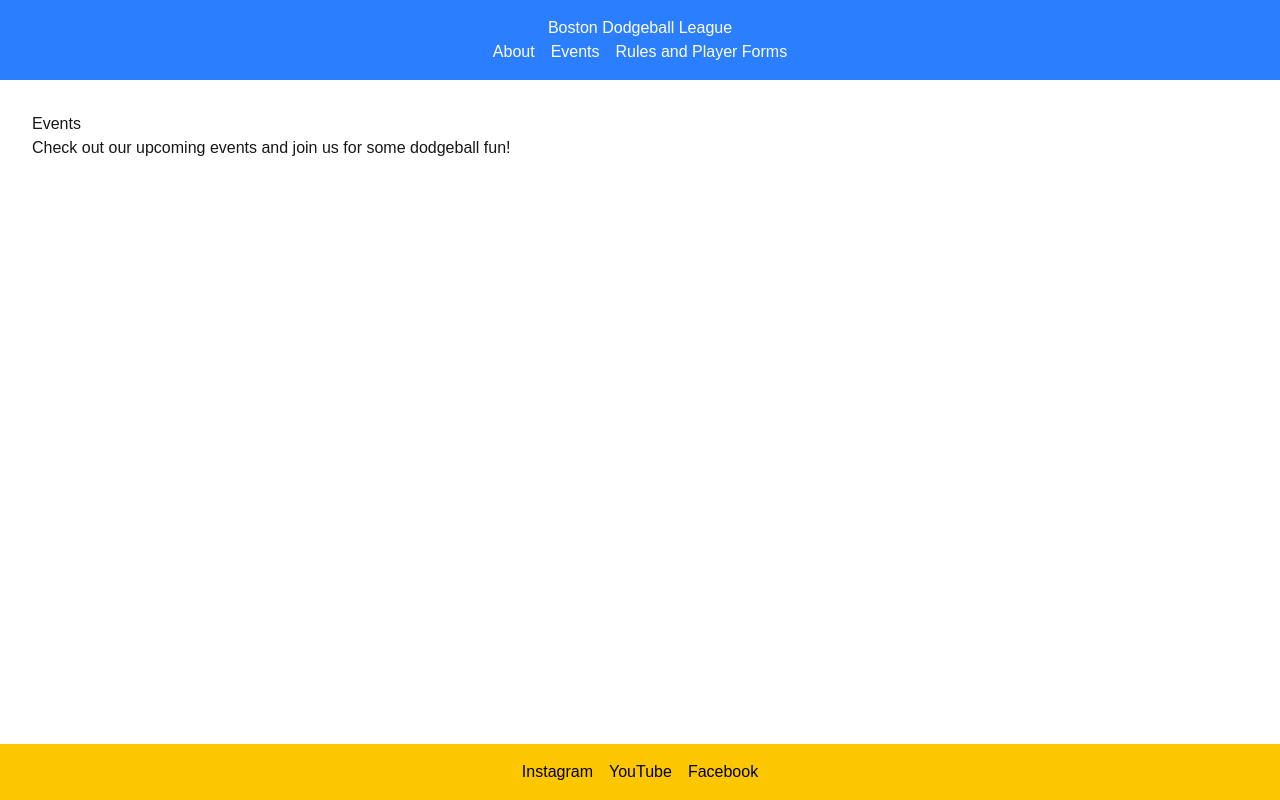
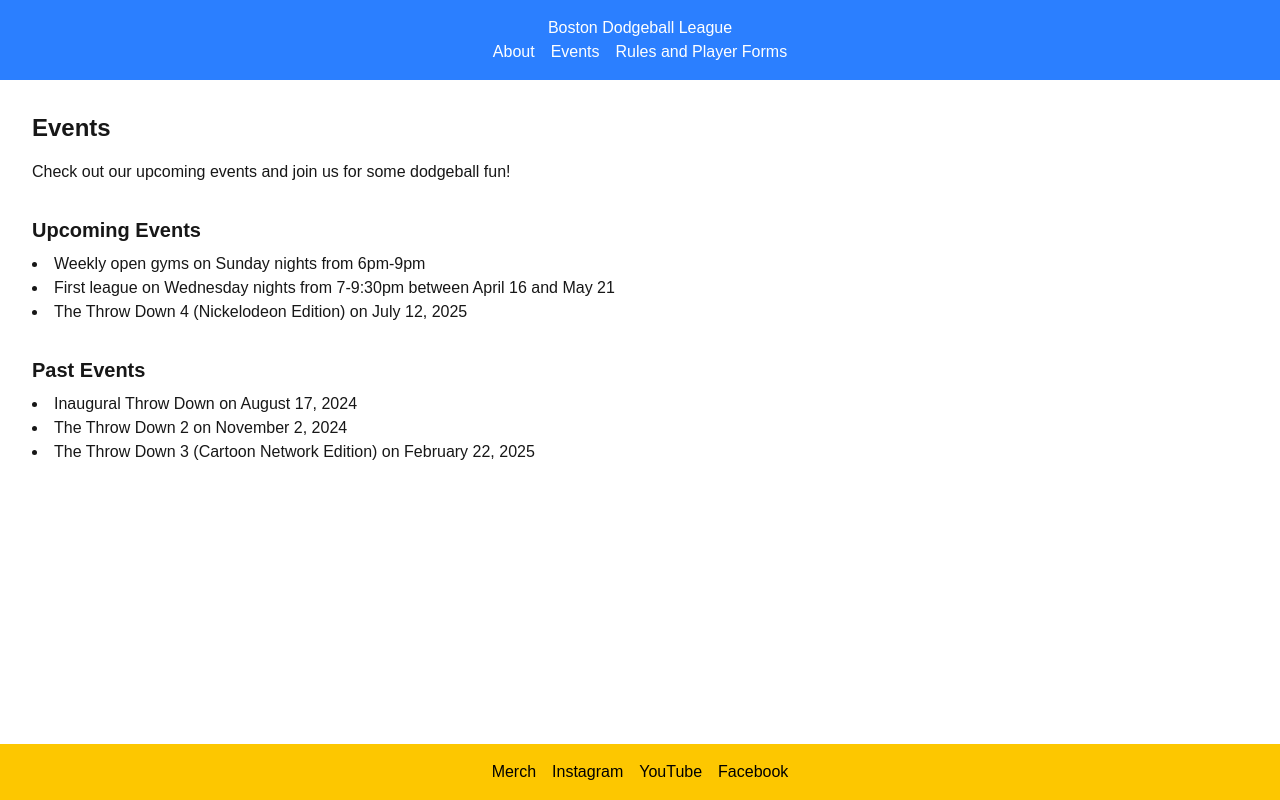
Before and after one commit to jsartin513/bdl-site, a Next.js app: page /events in a window 1280 px wide. Built offline with nearby package versions, Linux system fonts and the light colour scheme.

Commit message:
Let's call this the first draft

```diff
--- a/app/_app.tsx
+++ b/app/_app.tsx
@@ -1,3 +1,5 @@
+import '../styles/globals.css';
+
 import { AppProps } from 'next/app';
 
 function MyApp({ Component, pageProps }: AppProps) {
--- a/app/events/page.tsx
+++ b/app/events/page.tsx
@@ -1,8 +1,26 @@
 export default function Events() {
   return (
     <main className="p-8">
-        <h2>Events</h2>
-        <p>Check out our upcoming events and join us for some dodgeball fun!</p>
-      </main>
+      <h2 className="text-2xl font-bold mb-4">Events</h2>
+      <p className="mb-8">Check out our upcoming events and join us for some dodgeball fun!</p>
+
+      <section className="mb-8">
+        <h3 className="text-xl font-semibold mb-2">Upcoming Events</h3>
+        <ul className="list-disc list-inside">
+          <li>Weekly open gyms on Sunday nights from 6pm-9pm</li>
+          <li>First league on Wednesday nights from 7-9:30pm between April 16 and May 21</li>
+          <li>The Throw Down 4 (Nickelodeon Edition) on July 12, 2025</li>
+        </ul>
+      </section>
+
+      <section>
+        <h3 className="text-xl font-semibold mb-2">Past Events</h3>
+        <ul className="list-disc list-inside">
+          <li>Inaugural Throw Down on August 17, 2024</li>
+          <li>The Throw Down 2 on November 2, 2024</li>
+          <li>The Throw Down 3 (Cartoon Network Edition) on February 22, 2025</li>
+        </ul>
+      </section>
+    </main>
   );
 }
--- a/app/layout.tsx
+++ b/app/layout.tsx
@@ -42,6 +42,7 @@ export default function RootLayout({
           {children}
           <footer className="bg-yellow-400 text-black p-4 text-center fixed bottom-0 w-full">
             <ul className="flex justify-center space-x-4">
+              <li><a href="https://bostondodgeballleague.buyproforma.com/">Merch</a></li>
               <li><a href="https://www.instagram.com/boston.dodgeball.league/">Instagram</a></li>
               <li><a href="https://www.youtube.com/@BostonDodgeballLeague">YouTube</a></li>
               <li><a href="https://www.facebook.com/profile.php?id=61558561226354">Facebook</a></li>
--- a/app/page.tsx
+++ b/app/page.tsx
@@ -1,8 +1,8 @@
 export default function About() {
   return (
       <main className="p-8">
-        <h2>About Us</h2>
-        <p>Welcome to the Boston Dodgeball League! We are dedicated to promoting the sport of dodgeball in the Boston area.</p>
+        <h2 className="text-2xl font-bold mb-4">About Us</h2>
+        <p>Welcome to the Boston Dodgeball League! We provide competitive, social dodgeball events for adults.</p>
       </main>
   )
 }
--- a/app/rules/page.tsx
+++ b/app/rules/page.tsx
@@ -1,11 +1,18 @@
+// import '../styles/globals.css';
+
 export default function Rules() {
   return (
     <main className="p-8">
-      <h2>Rules and Player Forms</h2>
-      <p>
-        Learn the rules of the game to ensure fair play and safety for all
-        participants.
-      </p>
+      <h2 className="text-2xl font-bold mb-4">Rules and Player Forms</h2>
+      <section className="mb-8">
+        <h3 className="text-xl font-semibold mb-2">Player Forms</h3>
+        <p>All participants in any BDL event (Open Gym, League, or Tournament) must complete our <a href="https://docs.google.com/forms/d/1dtY54XCXrWxqguTHmSgp-T2PRA1A_4Adg78z5kFLG8Y/edit?fbclid=PAZXh0bgNhZW0CMTEAAabISyzb2EJECrSAqbIEUZhzqTKmfOlK_jLsVDEipbotDiMjWtC9fOChz1I_aem_uSnlzRisajAEf-iDUXEcFA" className="link" target="_blank" rel="noopener noreferrer">waiver form</a>
+        </p>
+      </section>
+      <section>
+        <h3 className="text-xl font-semibold mb-2">Rules</h3>
+        <p>We follow the rule set used by <a href="https://www.usadodgeball.com/rules" className='link' target="_blank" rel="noopener noreferrer">USA Dodgeball</a>, including 2025 updates.</p>
+      </section>
     </main>
   );
 }
--- /dev/null
+++ b/app/styles/globals.css
@@ -0,0 +1,4 @@
+.link {
+  color: blue;
+  text-decoration: underline;
+}
```
